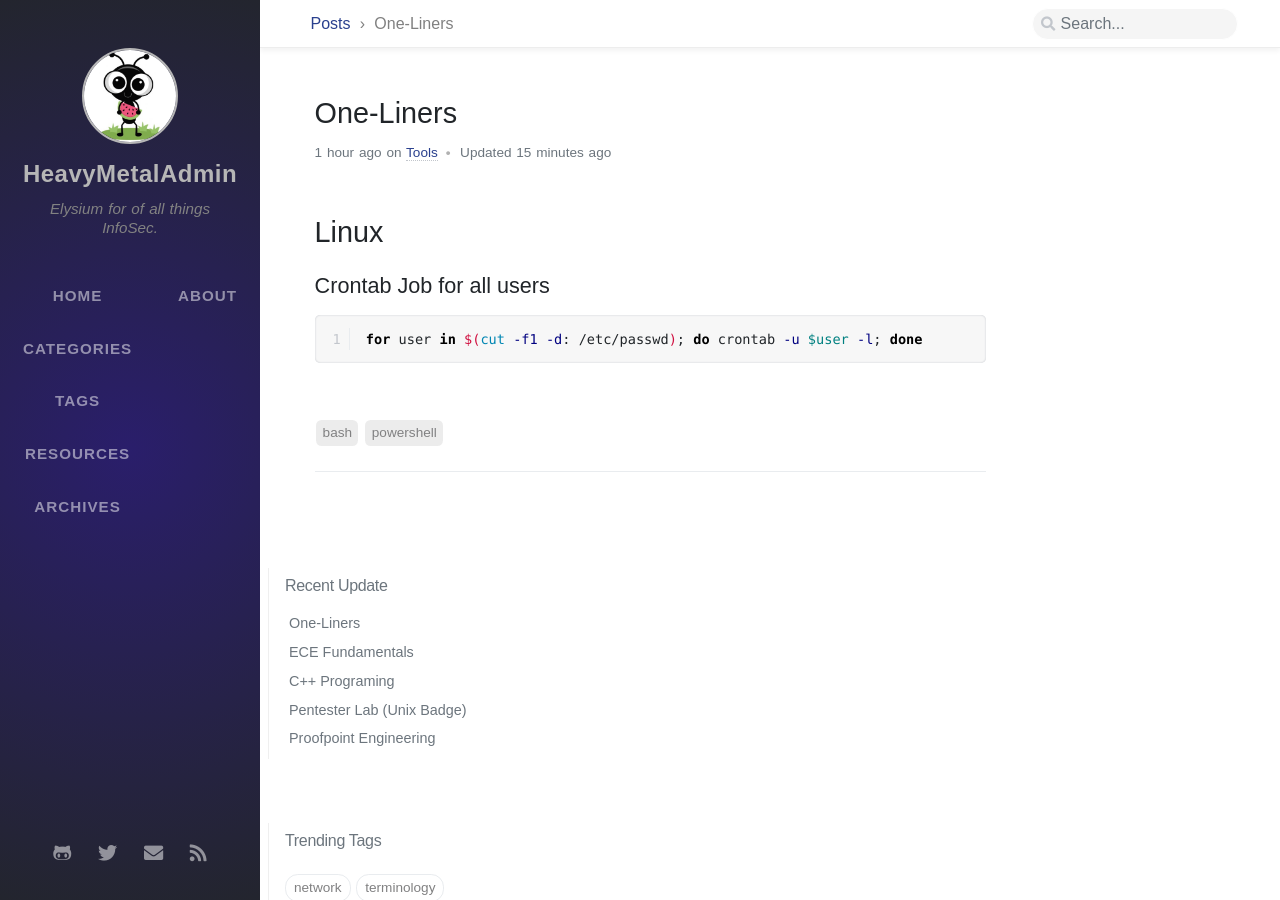
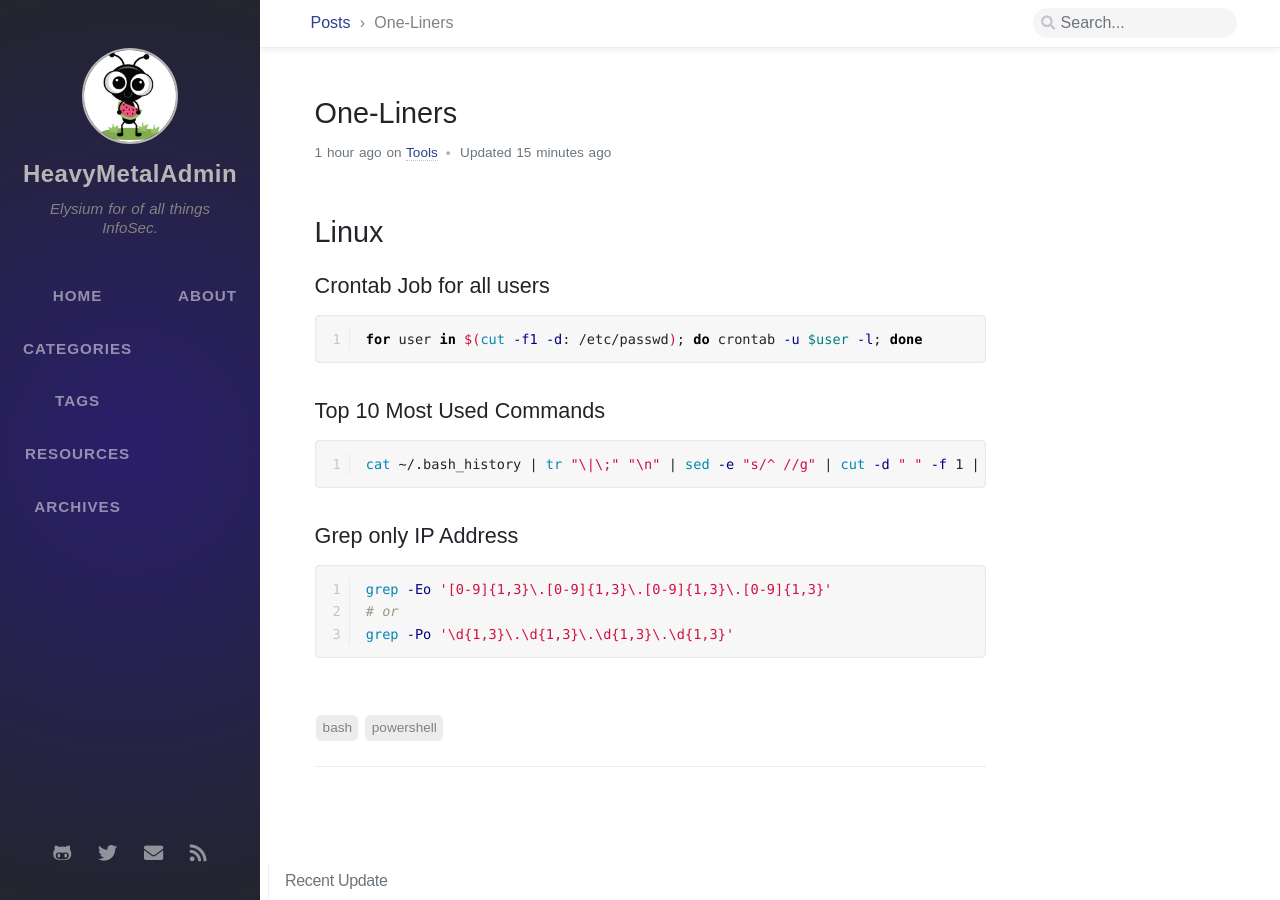
Before and after one commit to HeavyMetalAdmin/HeavyMetalAdmin.github.io, a Jekyll site: the page built from _posts/2020-20-20-1liners.md, in a window 1280 px wide and 900 px high. Built offline with Jekyll 4.4.1, drawn with Linux system fonts in a browser that asks for light colours; nearby versions of some CDN libraries; some web fonts are replaced; comment, search, counter and statistics services are not loaded; some of the changed text lies outside the part shown.

Commit message:
Update 2020-20-20-1liners.md

````diff
--- a/_posts/2020-20-20-1liners.md
+++ b/_posts/2020-20-20-1liners.md
@@ -14,3 +14,17 @@ seo:
 ```bash
 for user in $(cut -f1 -d: /etc/passwd); do crontab -u $user -l; done
 ```
+
+## Top 10 Most Used Commands
+
+```bash
+cat ~/.bash_history | tr "\|\;" "\n" | sed -e "s/^ //g" | cut -d " " -f 1 | sort | uniq -c | sort -n | tail -n 15
+```
+
+## Grep only IP Address
+
+```bash
+grep -Eo '[0-9]{1,3}\.[0-9]{1,3}\.[0-9]{1,3}\.[0-9]{1,3}'
+# or
+grep -Po '\d{1,3}\.\d{1,3}\.\d{1,3}\.\d{1,3}'
+```
````
